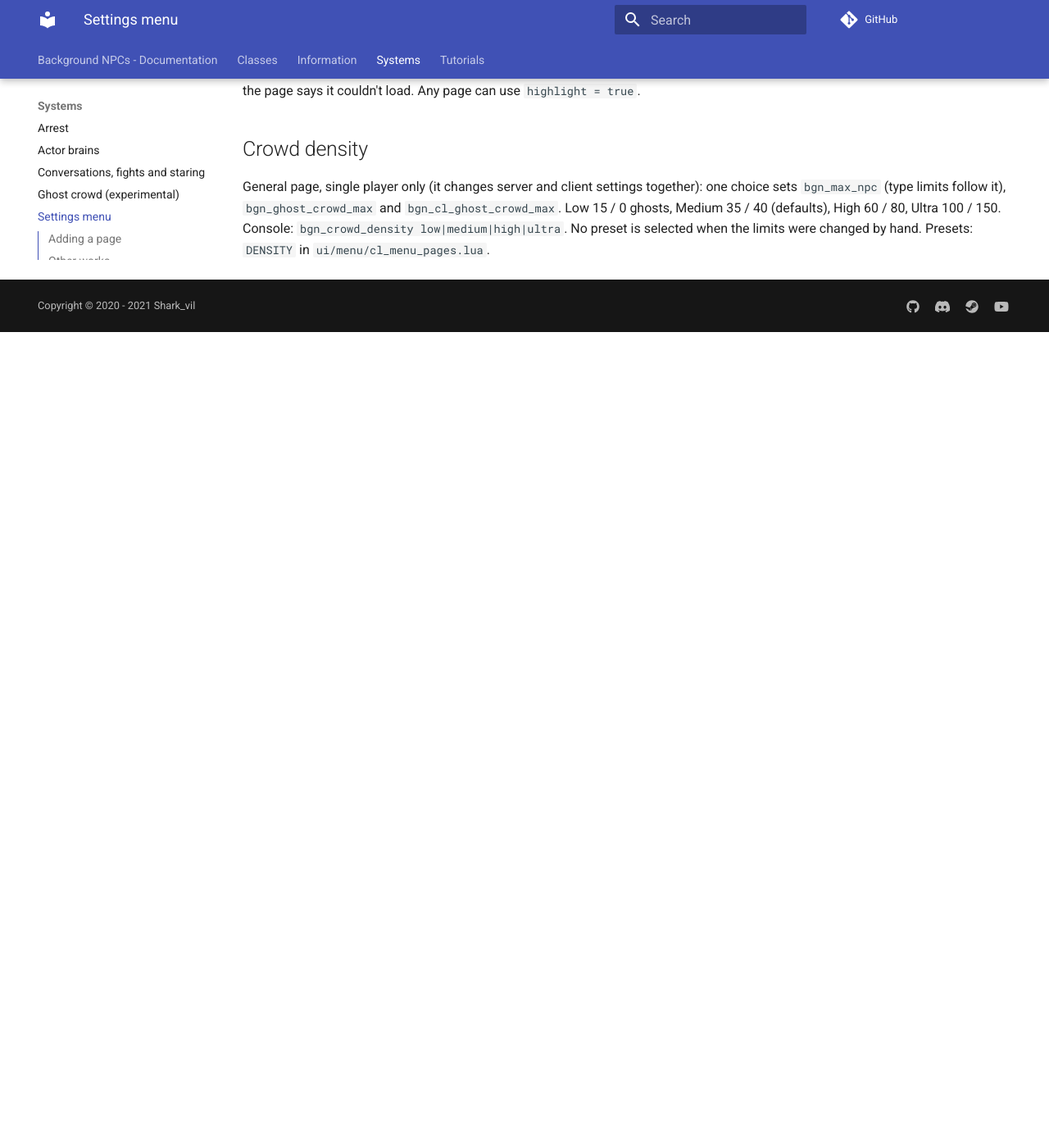
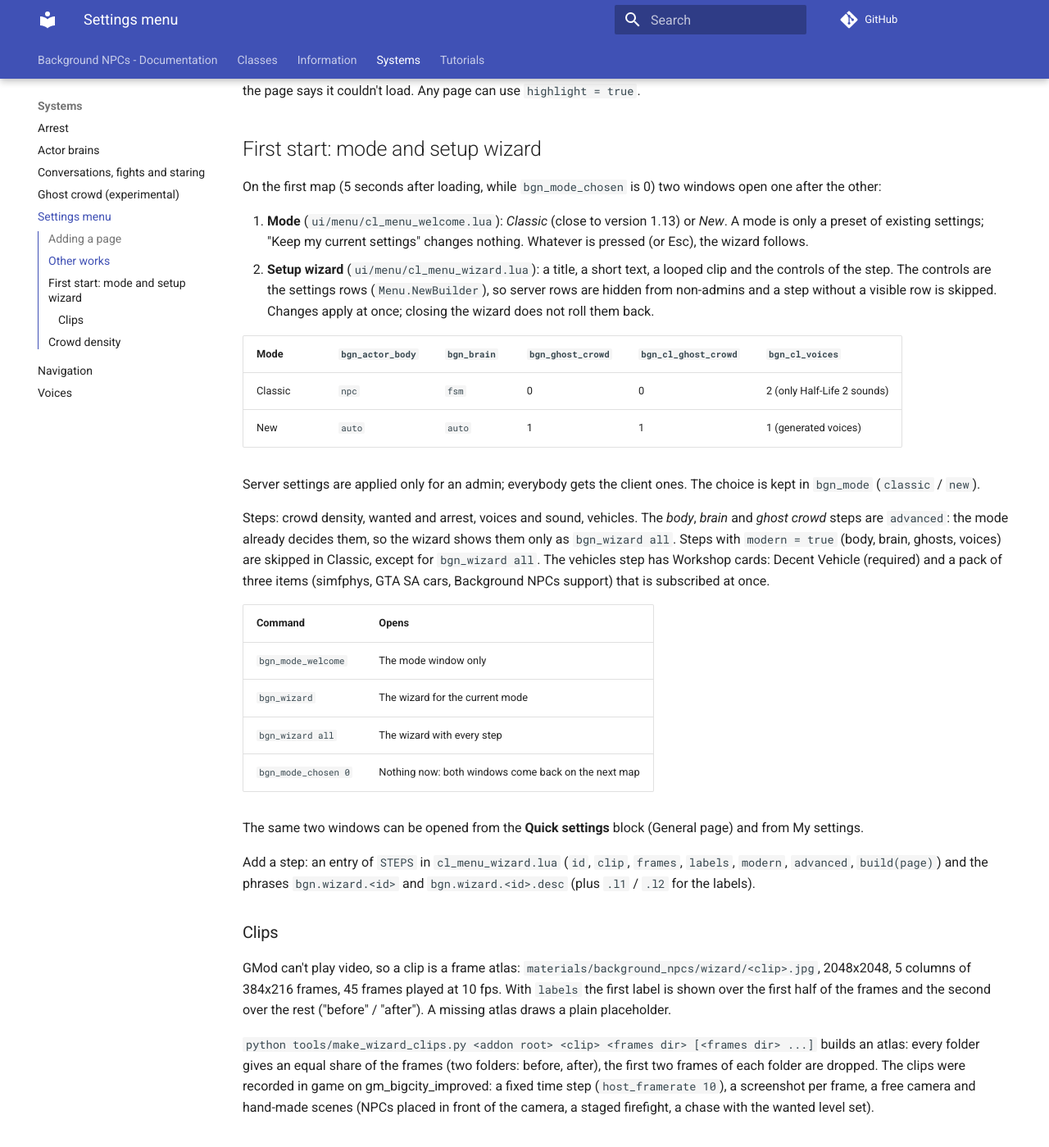
Before and after one commit to Shark-vil/background-citizens, an MkDocs documentation site: the page built from docs/systems/menu.md, in a window 1280 px wide and 1400 px high, scrolled down 1813 px. Shown: the whole window at 82% size. Built offline with MkDocs 1.6.1 and Material for MkDocs 9.7.7, drawn with Linux system fonts in a browser that asks for light colours; comment, search, counter and statistics services are not loaded; before the commit the page ends 2218 px from its top, so only the background shows below that.

Commit message:
Document the mode window, the setup wizard and its clips
Co-Authored-By: Claude Sonnet 5.5 <noreply@anthropic.com>

```diff
--- a/docs/systems/menu.md
+++ b/docs/systems/menu.md
@@ -67,6 +67,54 @@ The page count is read from the first page. Previews are cached in `data/bgn_wor
 GIF previews are skipped. A failed load is not retried until the next map, the page says it couldn't load.
 Any page can use `highlight = true`.
 
+## First start: mode and setup wizard
+
+On the first map (5 seconds after loading, while `bgn_mode_chosen` is 0) two windows open one after the other:
+
+1. **Mode** (`ui/menu/cl_menu_welcome.lua`): *Classic* (close to version 1.13) or *New*. A mode is only a preset of
+   existing settings; "Keep my current settings" changes nothing. Whatever is pressed (or Esc), the wizard follows.
+2. **Setup wizard** (`ui/menu/cl_menu_wizard.lua`): a title, a short text, a looped clip and the controls of the step.
+   The controls are the settings rows (`Menu.NewBuilder`), so server rows are hidden from non-admins and a step
+   without a visible row is skipped. Changes apply at once; closing the wizard does not roll them back.
+
+| Mode | `bgn_actor_body` | `bgn_brain` | `bgn_ghost_crowd` | `bgn_cl_ghost_crowd` | `bgn_cl_voices` |
+| --- | --- | --- | --- | --- | --- |
+| Classic | `npc` | `fsm` | 0 | 0 | 2 (only Half-Life 2 sounds) |
+| New | `auto` | `auto` | 1 | 1 | 1 (generated voices) |
+
+Server settings are applied only for an admin; everybody gets the client ones. The choice is kept in `bgn_mode`
+(`classic` / `new`).
+
+Steps: crowd density, wanted and arrest, voices and sound, vehicles. The *body*, *brain* and *ghost crowd* steps are
+`advanced`: the mode already decides them, so the wizard shows them only as `bgn_wizard all`. Steps with
+`modern = true` (body, brain, ghosts, voices) are skipped in Classic, except for `bgn_wizard all`.
+The vehicles step has Workshop cards: Decent Vehicle (required) and a pack of three items (simfphys, GTA SA cars,
+Background NPCs support) that is subscribed at once.
+
+| Command | Opens |
+| --- | --- |
+| `bgn_mode_welcome` | The mode window only |
+| `bgn_wizard` | The wizard for the current mode |
+| `bgn_wizard all` | The wizard with every step |
+| `bgn_mode_chosen 0` | Nothing now: both windows come back on the next map |
+
+The same two windows can be opened from the **Quick settings** block (General page) and from My settings.
+
+Add a step: an entry of `STEPS` in `cl_menu_wizard.lua` (`id`, `clip`, `frames`, `labels`, `modern`, `advanced`,
+`build(page)`) and the phrases `bgn.wizard.<id>` and `bgn.wizard.<id>.desc` (plus `.l1` / `.l2` for the labels).
+
+### Clips
+
+GMod can't play video, so a clip is a frame atlas: `materials/background_npcs/wizard/<clip>.jpg`, 2048x2048,
+5 columns of 384x216 frames, 45 frames played at 10 fps. With `labels` the first label is shown over the first half
+of the frames and the second over the rest ("before" / "after"). A missing atlas draws a plain placeholder.
+
+`python tools/make_wizard_clips.py <addon root> <clip> <frames dir> [<frames dir> ...]` builds an atlas: every
+folder gives an equal share of the frames (two folders: before, after), the first two frames of each folder are
+dropped. The clips were recorded in game on gm_bigcity_improved: a fixed time step (`host_framerate 10`), a
+screenshot per frame, a free camera and hand-made scenes (NPCs placed in front of the camera, a staged
+firefight, a chase with the wanted level set).
+
 ## Crowd density
 
 General page, single player only (it changes server and client settings together): one choice sets
```
